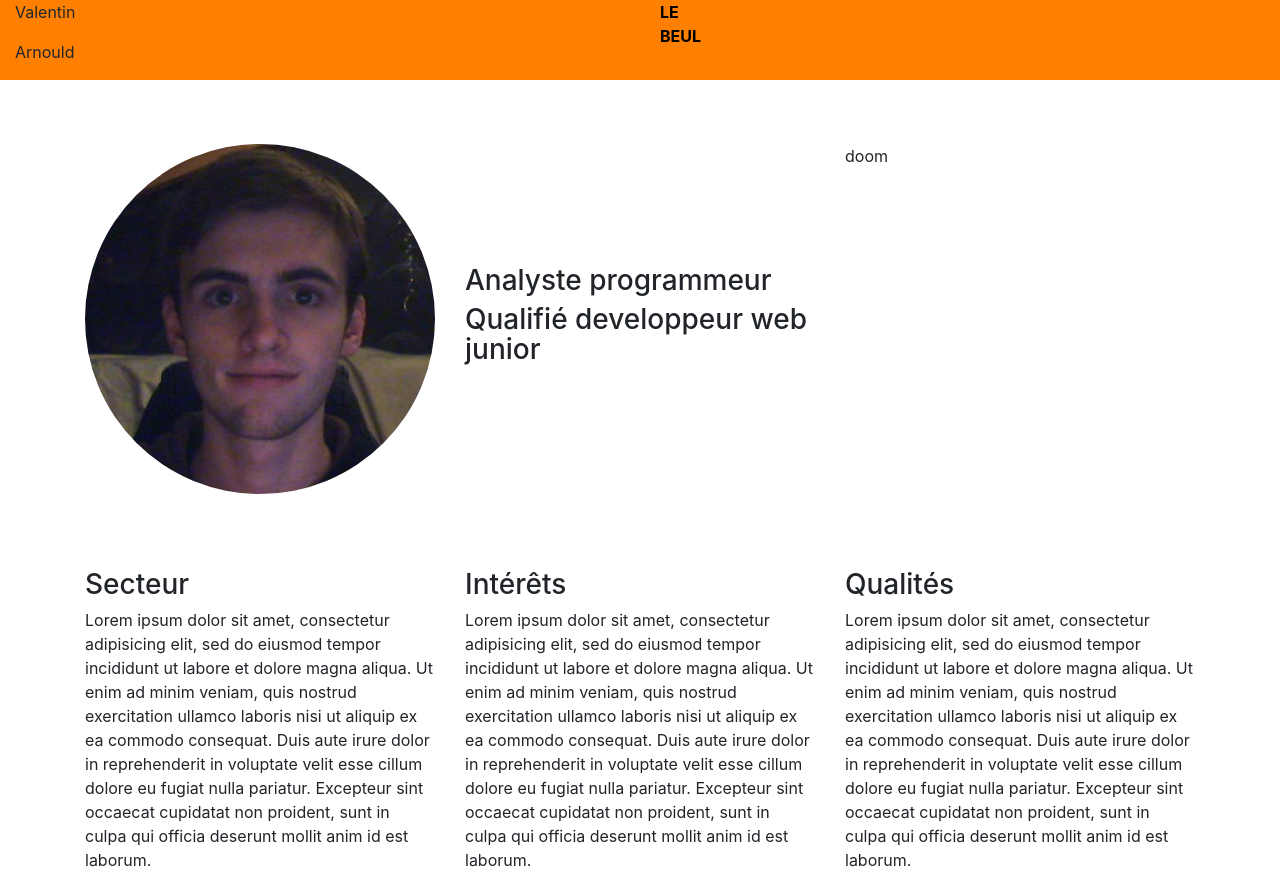
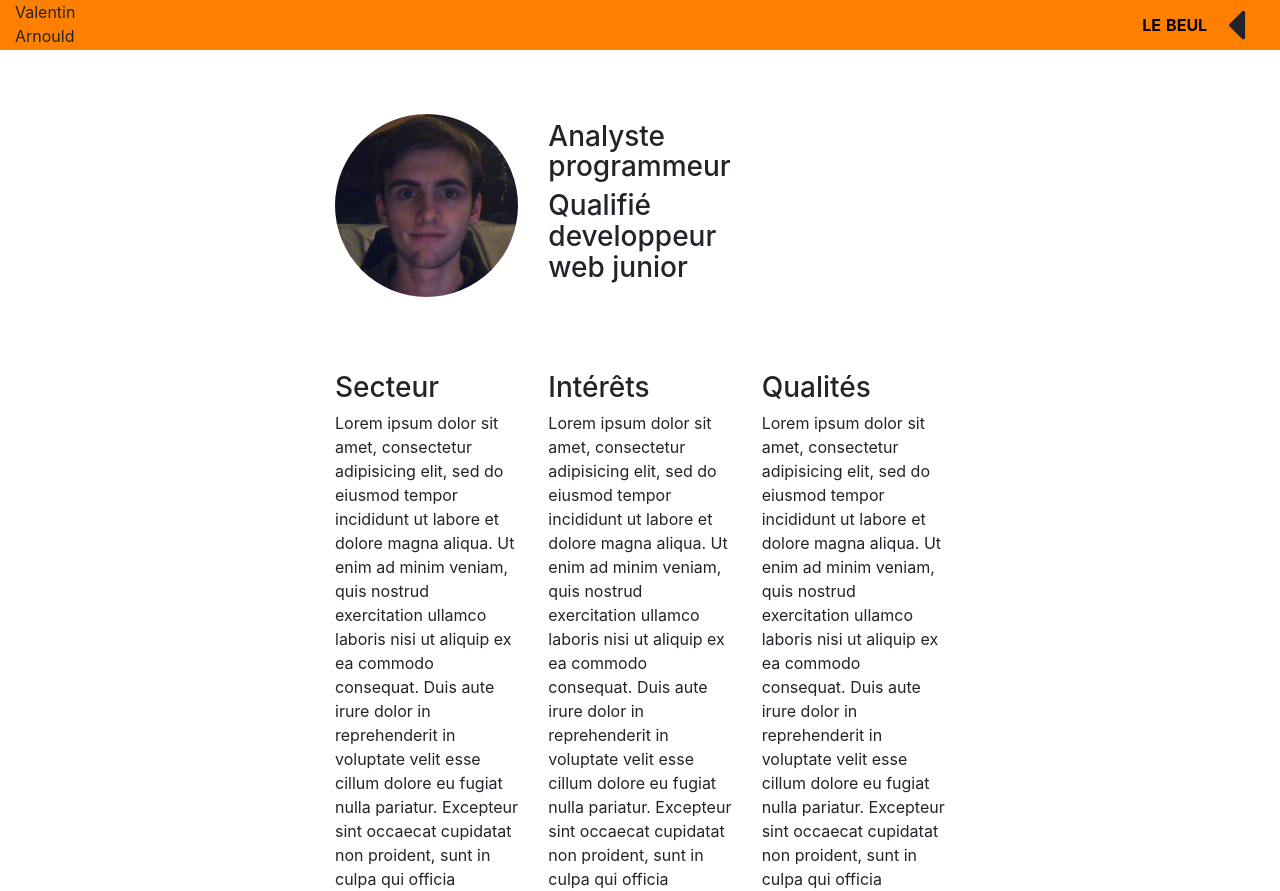
Before and after one commit to ValentinArnould/ValentinArnould.github.io, a plain HTML site: page index.html in a window 1280 px wide. Shown: the top 891 px of the page. Drawn offline with nearby package versions, Linux system fonts and the light colour scheme.

Commit message:
ajout de mon portefolio

```diff
--- a/css/style.css
+++ b/css/style.css
@@ -9,7 +9,21 @@ header {
 }
 
 .main_nom {
+  margin-bottom: 0;
+}
 
+.main_menu {
+  display: flex;
+  justify-content: flex-end;
+}
+
+.fleche {
+  display: inline;
+  float: right;
+  font-size: 50px;
+  /*padding-top: 10px;*/
+  align-items: center;
+  padding-right: 20px;
 }
 
 .mainc {
@@ -47,10 +61,6 @@ header li:hover {
 }
 header li a:hover {
   color: #fff;
-}
-
-img {
-
 }
 
 header li a {
--- a/index.html
+++ b/index.html
@@ -4,22 +4,24 @@
     <meta charset="utf-8">
     <title>Mon portefolio</title>
     <meta name="viewport" content="width=device-width, initial-scale=1, shrink-to-fit=no">
+    <link rel="stylesheet" href="https://maxcdn.bootstrapcdn.com/font-awesome/4.7.0/css/font-awesome.min.css">
+    <link rel="stylesheet" href="css/bootstrap.min.css">
     <link rel="stylesheet" href="css/style.css">
-    <link rel="stylesheet" href="css/bootstrap.min.css">
   </head>
 
   <body>
     <header class="container-fluid">
       <div class="row">
-        <div class="col main_nom">
-          <p>Valentin</p>
-          <p>Arnould</p>
+        <div class="col">
+          <p class="main_nom">Valentin</p>
+          <p class="main_nom">Arnould</p>
         </div>
-        <div class="col">
-          <ul class="">
+        <div class="col main_menu">
+          <ul class="flex-container list-no-style" style="margin-bottom: 0; margin-right: 20px">
             <li class="list-no-style"><a href="#">le</a></li>
             <li class="list-no-style"><a href="#">beul</a></li>
           </ul>
+          <i class="fa fa-caret-left fleche" aria-hidden="true"></i>
         </div>
       </div>
     </header>
@@ -35,7 +37,6 @@
           </div>
         </div>
         <div class="col">
-          <p>doom</p>
         </div>
       </div>
       <div class="row">
--- a/js/script.js
+++ b/js/script.js
@@ -0,0 +1,4 @@
+$(document).ready(function {
+
+
+})
```
